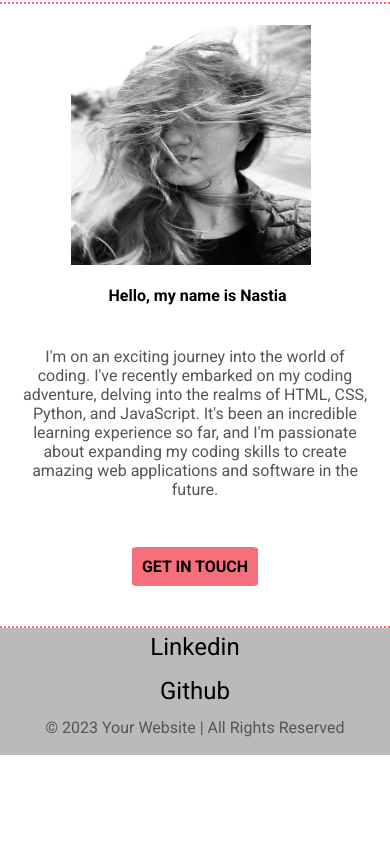
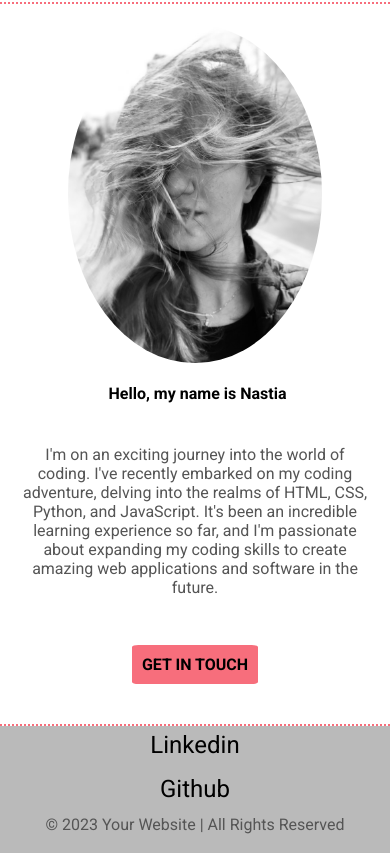
Before and after one commit to NastiaMospan/NastiaMospan.github.io, a plain HTML site: page index.html in a window 390 px wide. Shown: the part 102-955 px from the top of the page. Before the commit the page ends 857 px from the top, so only its background shows below. Drawn offline with Linux system fonts and the light colour scheme.

Commit message:
changes image

```diff
--- a/styles.css
+++ b/styles.css
@@ -182,8 +182,8 @@ padding: 20px;
 
 #img1 {
     border: 1px solid white;
-
-    max-width: 30vh;
+   border-radius: 50%;
+    max-width: 40vh;
     max-height: 40vh;
     margin: 0;
 }
@@ -233,12 +233,12 @@ footer {
     }
     #img1{
         display: flex;
-        justify-content: center;
-        max-width: 15rem;
-        max-height: 15rem;
-        padding-left: 70px;
-        align-items: center;
+        max-width: auto;
+        max-height: auto;
+        margin-left: auto;
+        margin-right: auto;
     }
+
     .section-text{
         display: flex;
         align-items: center;
```
